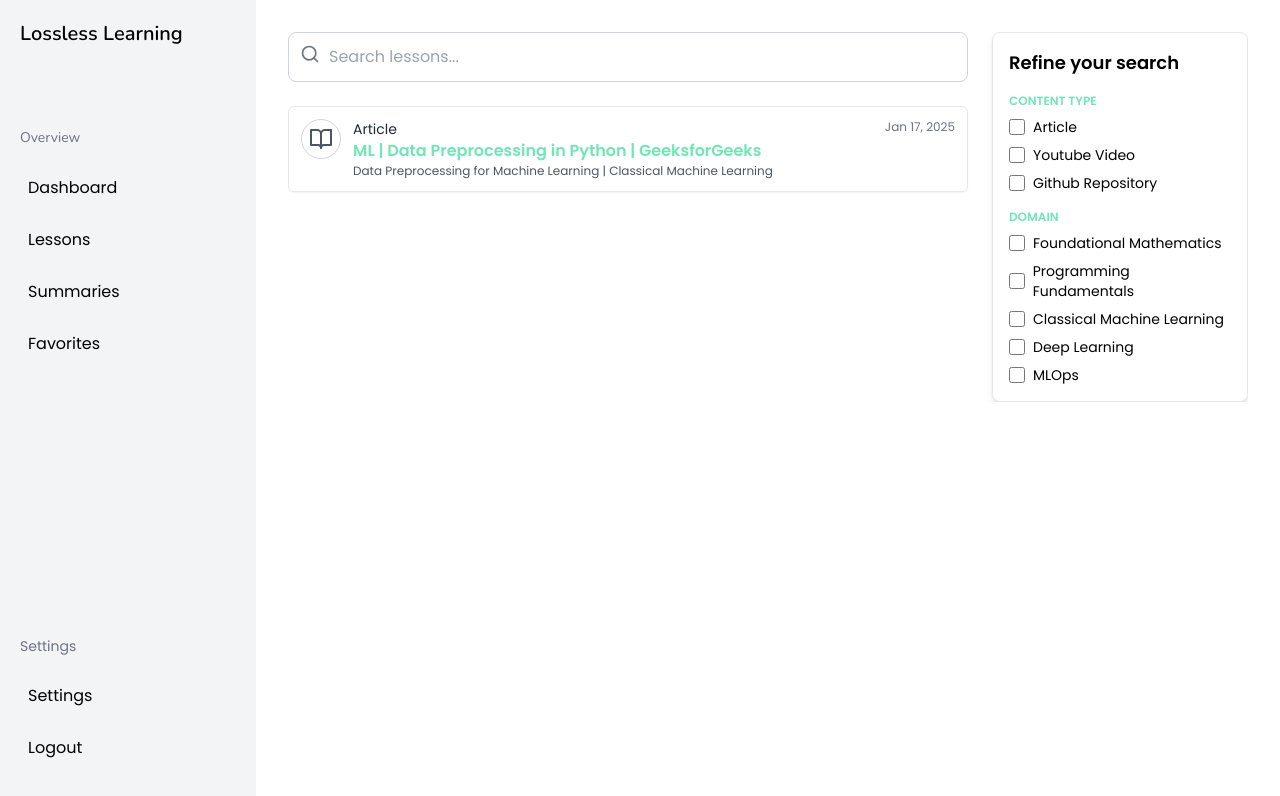
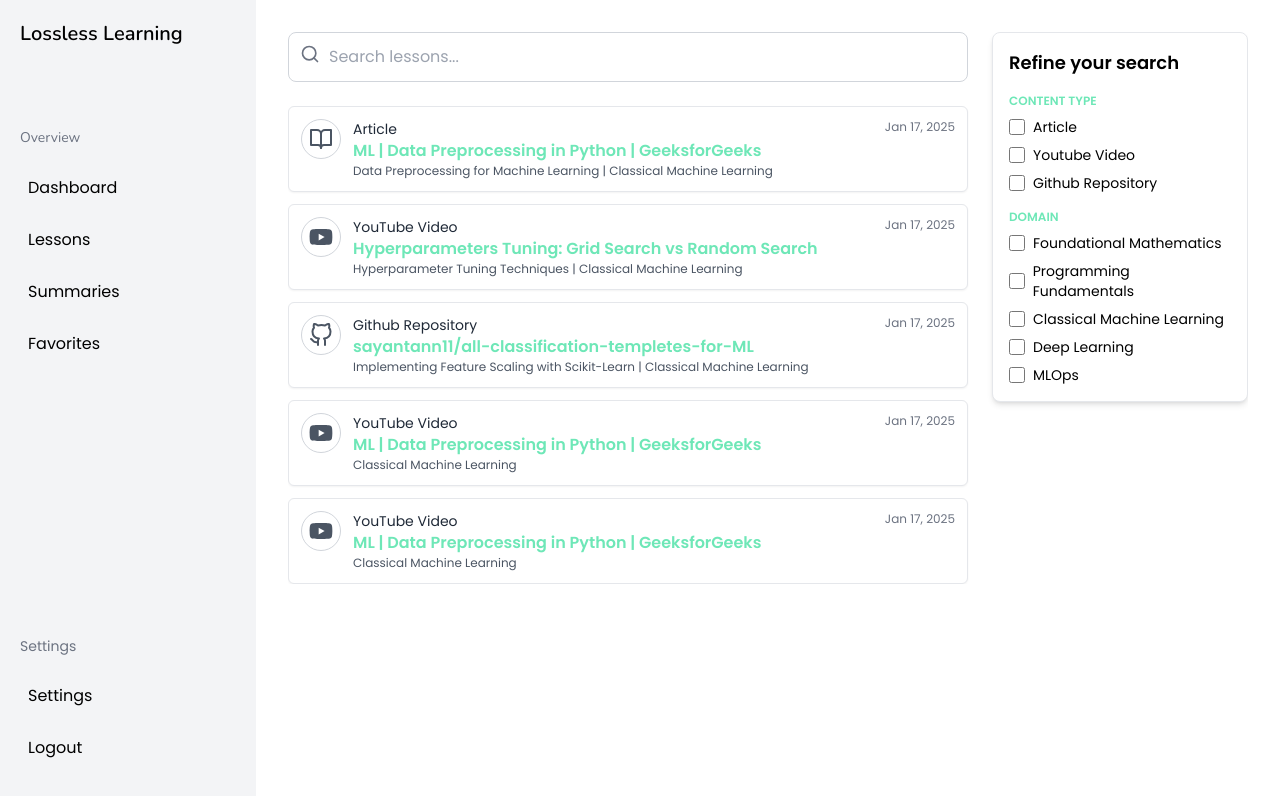
Before and after one commit to AnirudhKakati/lossless-learning, a React (Vite) app in the folder react-app/: page /summary in a window 1280 px wide. Shown: the top 796 px of the page. Built offline with nearby package versions, Linux system fonts and the light colour scheme.

Commit message:
Add Result Card for Video and Github Repo

```diff
--- a/react-app/src/components/SearchResults.jsx
+++ b/react-app/src/components/SearchResults.jsx
@@ -1,21 +1,66 @@
-import { FiBookOpen } from "react-icons/fi";
+import { FiBookOpen, FiGithub } from "react-icons/fi";
+import { FaYoutube } from "react-icons/fa";
+
+const resources = [
+    {
+      type: "Article",
+      title: "ML | Data Preprocessing in Python | GeeksforGeeks",
+      description: "Data Preprocessing for Machine Learning | Classical Machine Learning",
+      date: "Jan 17, 2025",
+      icon: <FiBookOpen size={24} className="text-gray-600" />,
+    },
+    {
+      type: "YouTube Video",
+      title: "Hyperparameters Tuning: Grid Search vs Random Search",
+      description: "Hyperparameter Tuning Techniques | Classical Machine Learning",
+      date: "Jan 17, 2025",
+      icon: <FaYoutube size={24} className="text-gray-600" />,
+    },
+    {
+      type: "Github Repository",
+      title: "sayantann11/all-classification-templetes-for-ML",
+      description: "Implementing Feature Scaling with Scikit-Learn | Classical Machine Learning",
+      date: "Jan 17, 2025",
+      icon: <FiGithub size={24} className="text-gray-600" />,
+    },
+    {
+      type: "YouTube Video",
+      title: "ML | Data Preprocessing in Python | GeeksforGeeks",
+      description: "Classical Machine Learning",
+      date: "Jan 17, 2025",
+      icon: <FaYoutube size={24} className="text-gray-600" />,
+    },
+    {
+      type: "YouTube Video",
+      title: "ML | Data Preprocessing in Python | GeeksforGeeks",
+      description: "Classical Machine Learning",
+      date: "Jan 17, 2025",
+      icon: <FaYoutube size={24} className="text-gray-600" />,
+    },
+];
+
 
 export default function SearchResults() {
     return (
         <div className="space-y-3">
-                <div className="group p-3 flex gap-3 border rounded-md shadow-sm bg-white relative">
-                  <p className="absolute top-3 right-3 text-gray-500 text-xs">Jan 17, 2025</p>
-                  <div className="flex items-center justify-center w-10 h-10 rounded-full bg-white border border-gray-300">
+              {resources.map((resource, index) => (
+                <div
+                  key={index}
+                  className="group p-3 flex gap-3 border rounded-md shadow-sm bg-white relative"
+                >
+                  <p className="absolute top-3 right-3 text-gray-500 text-xs">{resource.date}</p>
+                  <div className="flex items-center justify-center w-10 h-10 rounded-full bg-white border border-gray-300 shrink-0">
                     <div className="flex items-center justify-center w-full h-full">
-                        <FiBookOpen size={24} className="text-gray-600" />
+                      {resource.icon}
                     </div>
                   </div>
                   <div className="flex-1">
-                    <p className="text-gray-800 text-sm font-medium">Article</p>
-                    <p className="text-emerald-300 text-base font-semibold truncate">ML | Data Preprocessing in Python | GeeksforGeeks</p>
-                    <p className="text-gray-600 text-xs truncate">Data Preprocessing for Machine Learning | Classical Machine Learning</p>
+                    <p className="text-gray-800 text-sm font-medium">{resource.type}</p>
+                    <p className="text-emerald-300 text-base font-semibold truncate">{resource.title}</p>
+                    <p className="text-gray-600 text-xs truncate">{resource.description}</p>
                   </div>
                 </div>
-            </div>
+              ))}
+        </div>
     );
 }
```
